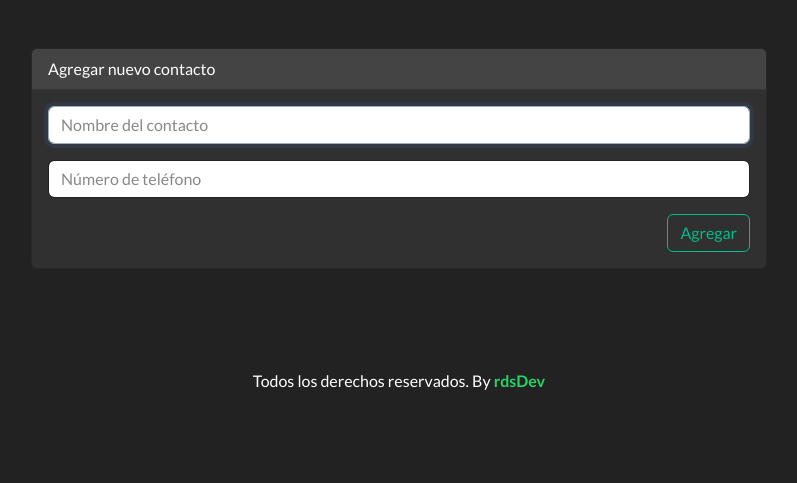
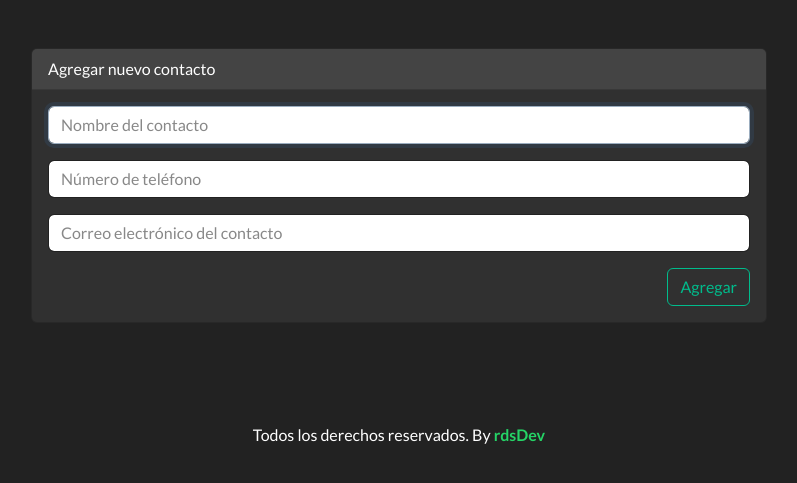
Before and after one commit to rdsdevs/contactsApp, a PHP site: page /agregar.php in a window 1280 px wide. Shown: the part 72-555 px from the top of the page, without its empty margins (241-1038 px from the left). Run offline with PHP 8.4, Linux system fonts and the light colour scheme; the visitor is signed in with stand-in values (Sample User, id 1); some libraries are stand-ins or nearby versions; some web fonts are replaced.

Commit message:
feat(agregar): Agrego el campo email al contacto.

```diff
--- a/agregar.php
+++ b/agregar.php
@@ -12,17 +12,21 @@ if (!isset($_SESSION["user"])) {
 $error = null;
 
 if ($_SERVER["REQUEST_METHOD"] == "POST") {
-  if (empty($_POST["name"]) || empty($_POST["phone_number"])) {
+  if (empty($_POST["name"]) || empty($_POST["phone_number"]) || empty($_POST["contact_email"])) {
     $error = "Por favor llene todos los campos.";
   } else if (strlen($_POST["phone_number"]) < 10) {
     $error = "El número de teléfono debe tener al menos 10 caracteres.";
+  } else if (!filter_var($_POST["contact_email"], FILTER_VALIDATE_EMAIL)) {
+    $error = "El correo electrónico no es válido.";
   } else {
     $name = $_POST["name"];
     $phoneNumber = $_POST["phone_number"];
+    $contactEmail = $_POST["contact_email"];
 
-    $statement = $conn->prepare("INSERT INTO contacts (user_id, name, phone_number) VALUES ({$_SESSION['user']['id']}, :name, :phone_number)");
+    $statement = $conn->prepare("INSERT INTO contacts (user_id, name, phone_number, email) VALUES ({$_SESSION['user']['id']}, :name, :phone_number, :contact_email)");
     $statement->bindParam(":name", $_POST["name"]);
     $statement->bindParam(":phone_number", $_POST["phone_number"]);
+    $statement->bindParam(":contact_email", $_POST["contact_email"]);
     $statement->execute();
 
     $_SESSION["flash"] = ["message" => "Contacto {$_POST['name']} agregad@."];
@@ -56,6 +60,11 @@ if ($_SERVER["REQUEST_METHOD"] == "POST") {
               <input type="tel" class="form-control" name="phone_number" placeholder="Número de teléfono"
                 autocomplete="phone_number" autofocus>
             </div>
+
+            <div class="mb-3">
+              <input type="email" class="form-control" name="contact_email"
+                placeholder="Correo electrónico del contacto" autocomplete="contact_email" autofocus>
+            </div>
             <button type="submit" class="btn btn-outline-success float-end">Agregar</button>
           </form>
         </div>
```
